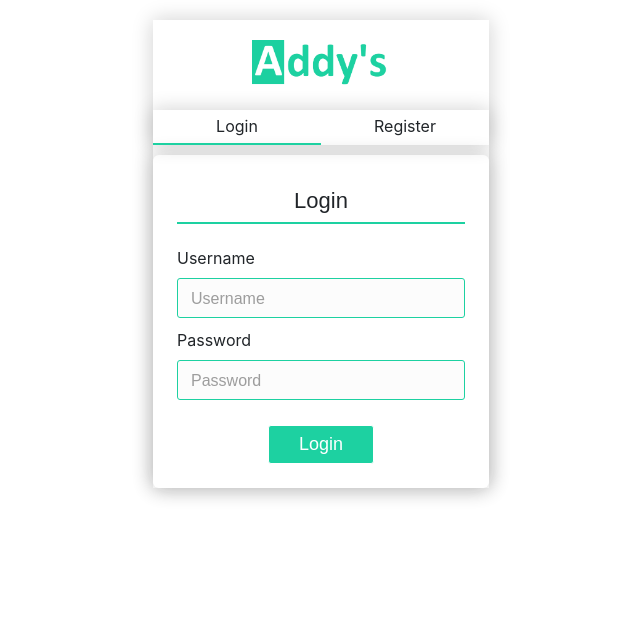
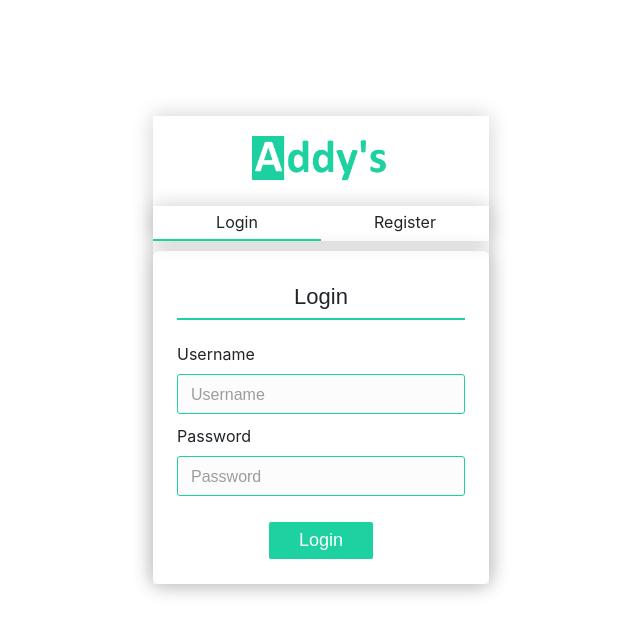
Before and after one commit to tejaswi2019project/addys-admin, a React (Create React App) app in the folder client/: page / in a window 1280 px wide. Shown: the top 634 px of the page, without its empty margins (319-959 px from the left). Built offline with nearby package versions, Linux system fonts and the light colour scheme.

Commit message:
small visual changes

```diff
--- a/client/src/App.js
+++ b/client/src/App.js
@@ -41,10 +41,13 @@ class App extends Component {
 
   render() {
     return (
+      <React.Fragment>
+        {this.state.isLoginPageVisible && (
           <div className="root-container">
-        {this.state.isLoginPageVisible && (
             <LoginRenderer loginSuccess={this.loginSuccess} />
+          </div>
         )}
+        <div className="inventory-root-container">
           {this.state.isManageInventoryVisible && (
             <InventoryRenderer
               signoutSuccess={this.signoutSuccess}
@@ -52,6 +55,7 @@ class App extends Component {
             />
           )}
         </div>
+      </React.Fragment>
     );
   }
 }
--- a/client/src/loginPageStyles.scss
+++ b/client/src/loginPageStyles.scss
@@ -13,10 +13,19 @@ $inventory_width: 60em;
   width: 100%;
   height: 100%;
   display: flex;
+  justify-content: center;
+  align-items: center;
+  flex-direction: column;
+  margin-top: -50px;
+}
+.inventory-root-container {
+  width: 100%;
+  height: 100%;
+  display: flex;
   // justify-content: center;
   align-items: center;
   flex-direction: column;
-  margin-top: 20px;
+  margin-top: 30px;
 }
 
 .login-outer-div {
```
Lines whose indentation alone changed are shown as unchanged.
